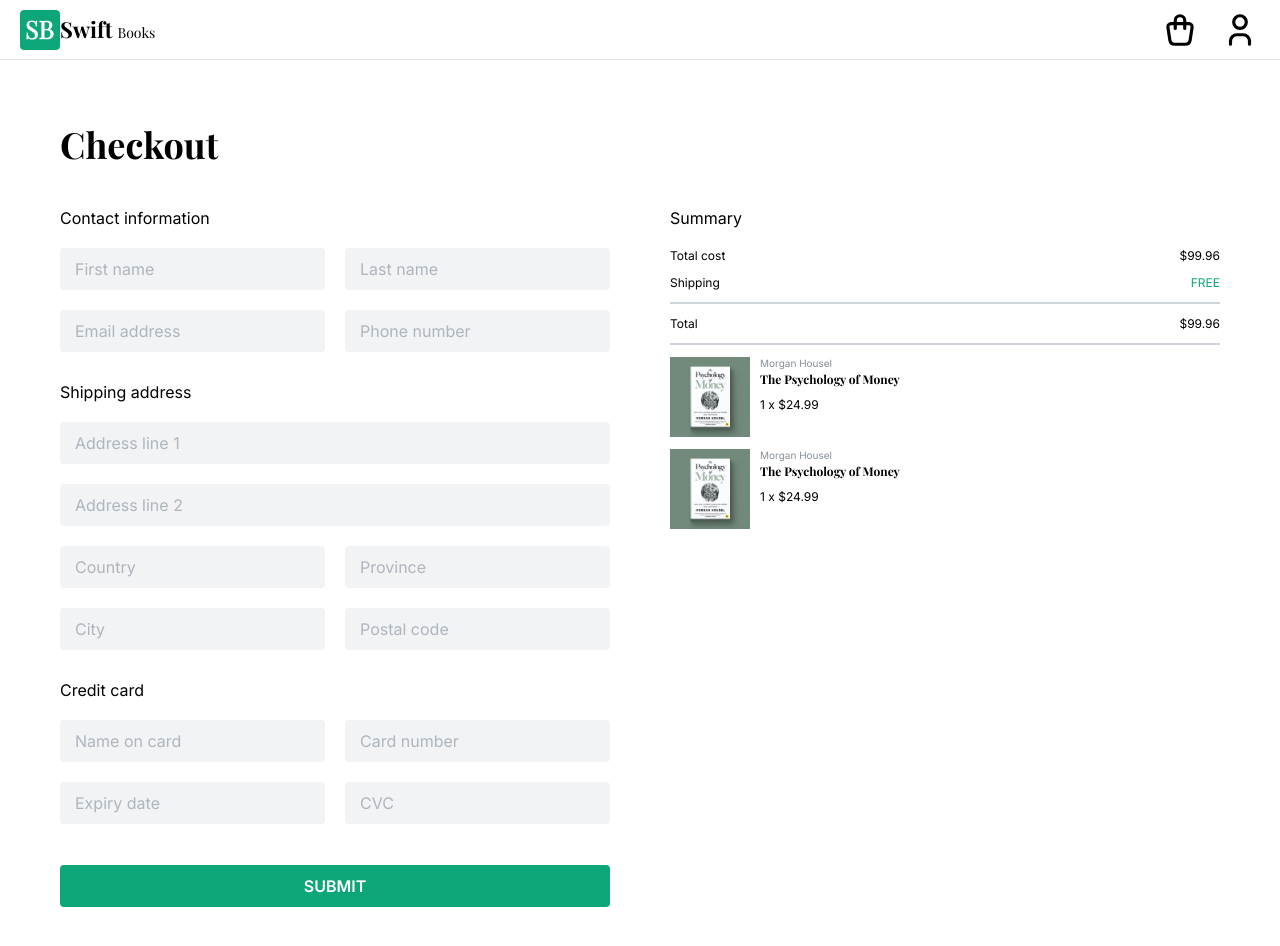
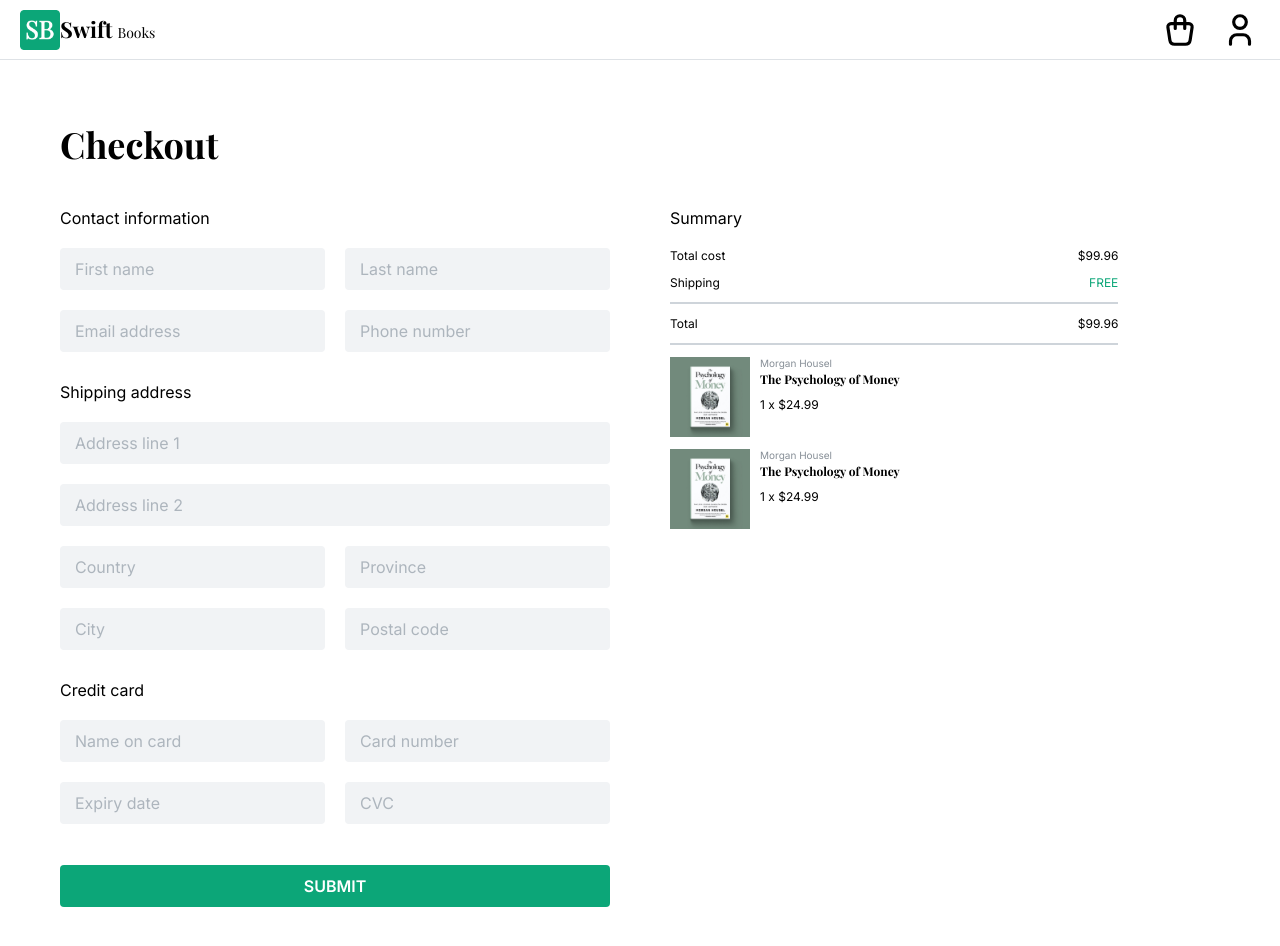
Before and after one commit to kovalromank/swiftbooks, a Next.js app in the folder web/: page /checkout in a window 1280 px wide. Shown: the top 946 px of the page. Built offline with nearby package versions, Linux system fonts and the light colour scheme; a web font is replaced by a local one.

Commit message:
reduce size of summary on lg

```diff
--- a/web/src/components/checkout/checkout-view.tsx
+++ b/web/src/components/checkout/checkout-view.tsx
@@ -10,7 +10,7 @@ export const CheckoutView: FC = () => {
       <GridCol span={{ base: 12, sm: 8, md: 6, xl: 4 }} order={{ base: 2, md: 1 }}>
         <Form />
       </GridCol>
-      <GridCol span={{ base: 12, sm: 8, md: 6, xl: 4 }} order={{ base: 1, md: 2 }}>
+      <GridCol span={{ base: 12, sm: 8, md: 6, lg: 5, xl: 4 }} order={{ base: 1, md: 2 }}>
         <Summary />
       </GridCol>
     </Grid>
```
